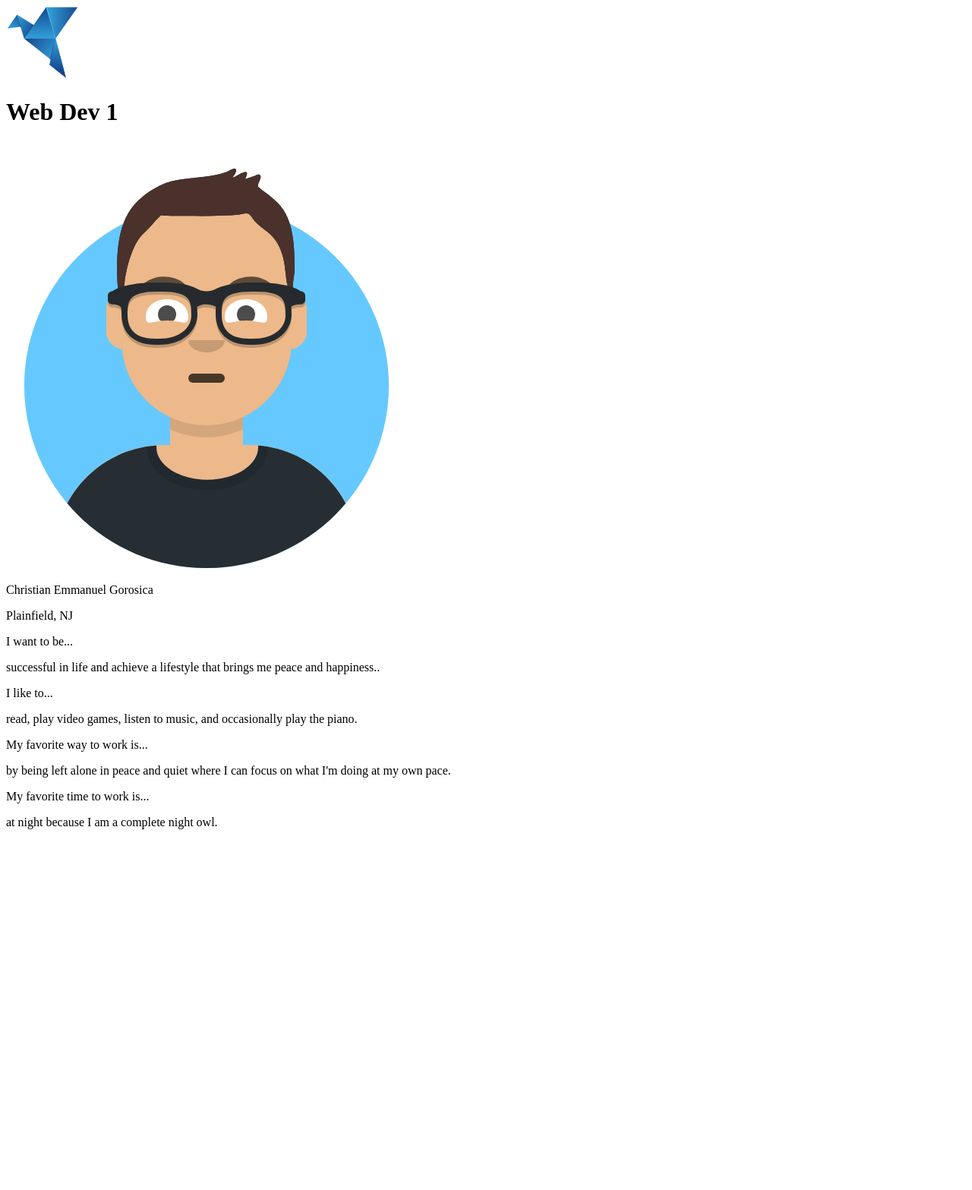
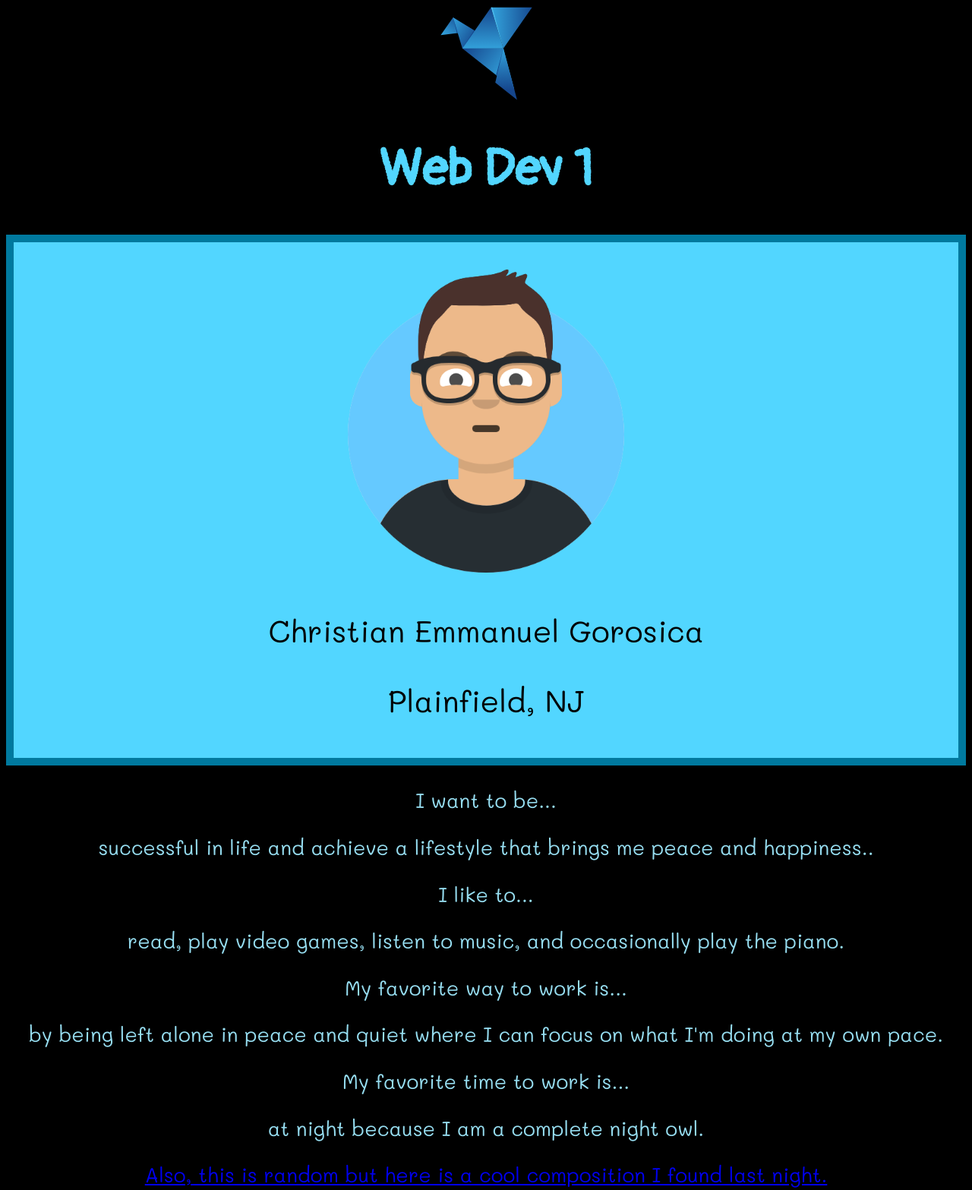
Before and after one commit to RVCC-IDMX/about-me-CGorosica2504, a plain HTML site: page index.html in a window 1280 px wide. Shown: the top 1567 px of the page at 76% size. Before the commit the page ends 1108 px from the top, so only its background shows below. Drawn offline with Linux system fonts and the light colour scheme.

Commit message:
Adding Some Style

```diff
--- /dev/null
+++ b/css/style.css
@@ -0,0 +1,38 @@
+body {
+    font-family: "Mali";
+    background-color: #000000;
+    color: #96DDF0;
+}
+
+h1, h2, h3, h4, h5, h6 {
+    font-family:"Pangolin";
+    font-size: 50pt;
+}
+
+header {
+    text-align: center;
+    color: #52D6FF;
+}
+
+header img {
+    width: 125px;
+}
+
+#hero, footer {
+    color: #000000;
+    background-color: #52D6FF;
+    font-size: 30pt;
+    text-align: center;
+    padding: 10px;
+    border: 10px #00799E solid;
+}
+
+#hero img {
+    width: 400px;
+}
+
+#bio {
+    font-size: 20pt;
+    text-align: center;
+    padding: 2px;
+}
--- a/index.html
+++ b/index.html
@@ -4,6 +4,13 @@
     <meta charset="UTF-8">
     <meta name="viewport" content="width=device-width, initial-scale=1.0">
     <title>About Me</title>
+
+    <link rel="preconnect" href="https://fonts.googleapis.com">
+    <link rel="preconnect" href="https://fonts.gstatic.com" crossorigin>
+    <link href="https://fonts.googleapis.com/css2?family=Mali&family=Pangolin&display=swap" rel="stylesheet">
+
+    <link href="css/style.css" rel="stylesheet">
+
 </head>
 
 <body>
@@ -13,7 +20,7 @@
     </header>
 
     <main>
-        <section>
+        <section id="hero">
             <img src="img\avataaars.png" alt="Avatar picture of me">
 
             <div>
@@ -22,7 +29,7 @@
             </div>
         </section>
 
-        <section>
+        <section id="bio">
             <div>
                 <p>I want to be...</p>
                 <p>successful in life and achieve a lifestyle that brings me peace and happiness..</p>
@@ -32,10 +39,17 @@
                 <p>by being left alone in peace and quiet where I can focus on what I'm doing at my own pace.</p>
                 <p>My favorite time to work is...</p>
                 <p>at night because I am a complete night owl.</p>
+                <p><a href="https://www.youtube.com/watch?v=eduwBgDcMwY">Also, this is random but here is a cool composition I found last night.</a></p>
             </div>
         </section>
 
  </main>
 
+<footer>
+
+    ©2023 - Christian Emmanuel Gorosica
+
+</footer>
+
 </body>
 </html>
```
